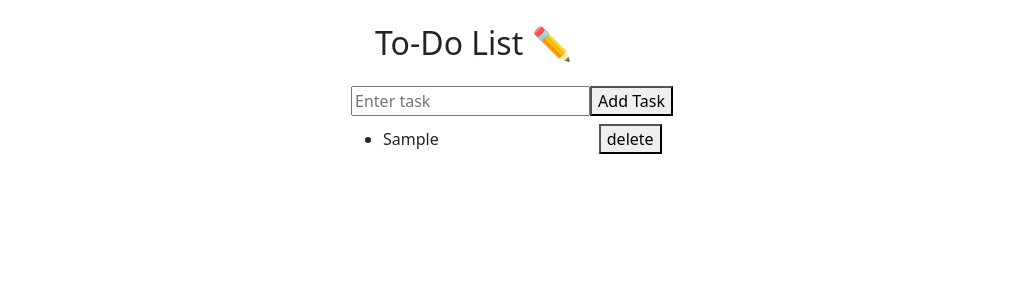
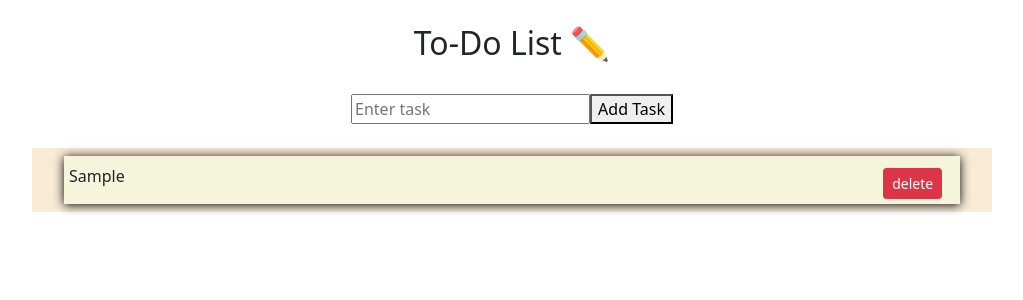
Before and after one commit to Aman-Rana-VS/To-Do-List, a React (Create React App) app: page / in a window 1280 px wide. Both pictures are taken after typing "Sample" into the empty fields and a click on the button "Add Task". Shown: the top 300 px of the page, without its empty margins (128-1151 px from the left). Built offline with nearby package versions, Linux system fonts and the light colour scheme.

Commit message:
Added some styling

```diff
--- a/src/components/Home.jsx
+++ b/src/components/Home.jsx
@@ -21,10 +21,10 @@ const Home = () => {
 
   let onCompleteHandler = (id) => {
     console.log("clicked")
-    const temp = [...tasksArray];
-
-    let t = temp.find((item) => item.id === id);
-    t.completed = !t.completed;
+    const temp = tasksArray.map(t => {
+      if(t.id === id) t.completed = !t.completed;
+      return t;
+    })
     setTasksArray(temp);
   }
 
@@ -34,8 +34,8 @@ const Home = () => {
 
   return (
     <div className="container">
-        <div className="mainDiv mx-auto">
-            <h2 className="my-4 ps-4"> To-Do List ✏️</h2>
+        <div className="mainDiv d-flex flex-column mx-auto align-items-center">
+            <h2 className="my-4"> To-Do List ✏️</h2>
             <form className="my-2" id="my-form">
                 <input id="todoItem" type="text" name="todoItem" placeholder="Enter task" value={task} onChange={onInputChangeHandler} />
                 <button type="button" onClick={onSubmitHandler}>Add Task</button>
@@ -45,7 +45,7 @@ const Home = () => {
                     return (
                         <li key={task.id} className="my-2">
                           <span onClick={() => onCompleteHandler(task.id)} className={task.completed ? "checked" : ""}>{task.taskBody}</span>
-                          <button className='btn-del' onClick={() => handleDelete(task.id)}>delete</button>
+                          <button className='btn-del btn btn-danger btn-sm' onClick={() => handleDelete(task.id)}>delete</button>
                         </li>
                     )
                 })}
--- a/src/index.css
+++ b/src/index.css
@@ -5,7 +5,13 @@
   text-decoration:line-through;
 }
 li {
-  width : fit-content;
+  position: relative;
+  width : 70vw;
+  background-color: beige;
+  height: 6vh;
+  box-sizing: border-box;
+  padding: 8px 5px;
+  box-shadow: 0px 1px 10px black;
 }
 li:hover {
   cursor: pointer;
@@ -14,5 +20,15 @@ button:hover {
   box-shadow: 2px 2px 5px black;
 }
 .btn-del {
-  margin-left: 10rem;
+  position: absolute;
+  right: 2%;
+  bottom: 12%;
 }
+
+ul {
+  width: 75vw;
+  list-style: none;
+  padding: 0 auto;
+  background-color: antiquewhite;
+  margin-top: 1rem;
+}
```
